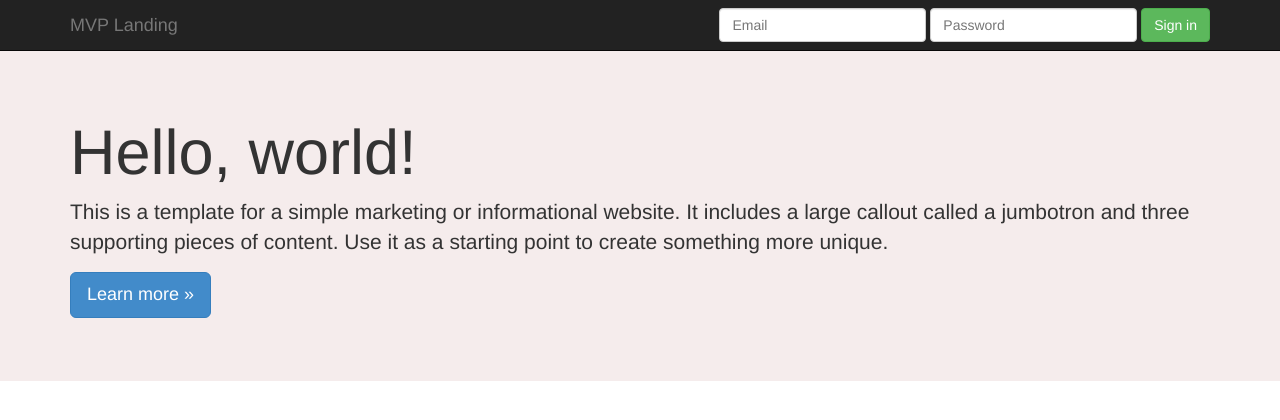
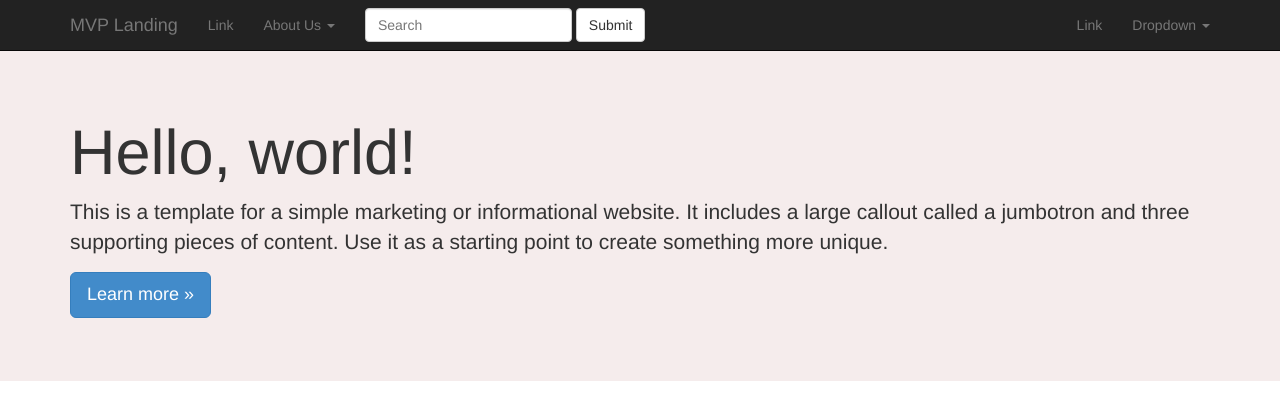
Before and after one commit to maryammehdi/skillshare_git, a Django app: template skillshare/static/templates/signup.html in a window 1280 px wide. Shown: the top 420 px of the page. Run offline with Django 3.2, Linux system fonts and the light colour scheme; the template is opened without the code that fills it: values that come from a table or form of the project are taken from there, others are empty; parts of the project's set-up code (start-up, migrations or seed data) failed here and were passed over; some libraries are stand-ins or nearby versions.

Commit message:
02Oct2014

```diff
--- a/skillshare/static/templates/base.html
+++ b/skillshare/static/templates/base.html
@@ -30,28 +30,8 @@
 
   <body>
 
-    <div class="navbar navbar-inverse navbar-fixed-top" role="navigation">
-      <div class="container">
-        <div class="navbar-header">
-          <button type="button" class="navbar-toggle collapsed" data-toggle="collapse" data-target=".navbar-collapse">
-            <span class="sr-only">Toggle navigation</span>
-            <span class="icon-bar"></span>
-            <span class="icon-bar"></span>
-            <span class="icon-bar"></span>
-          </button>
-          <a class="navbar-brand" href="#">MVP Landing</a>
-        </div>
-        <div class="navbar-collapse collapse">
-          <form class="navbar-form navbar-right" role="form">
-            <div class="form-group">
-              <input type="text" placeholder="Email" class="form-control">
-            </div>
-            <div class="form-group">
-              <input type="password" placeholder="Password" class="form-control">
-            </div>
-            <button type="submit" class="btn btn-success">Sign in</button>
-          </form>
-        </div><!--/.navbar-collapse -->
+
+       {% include 'navbar.html' %}
       </div>
     </div>
 {% block jumbotron %}
@@ -70,6 +50,7 @@
       </div>
       {% endif %}
 
+      <!-- Example row of columns -->
       <div class="row">
         {% block content %}{% endblock %}
 
--- /dev/null
+++ b/skillshare/static/templates/navbar.html
@@ -0,0 +1,50 @@
+
+ <div class="navbar navbar-inverse navbar-fixed-top" role="navigation">
+      <div class="container">
+        <div class="navbar-header">
+          <button type="button" class="navbar-toggle collapsed" data-toggle="collapse" data-target=".navbar-collapse">
+            <span class="sr-only">Toggle navigation</span>
+            <span class="icon-bar"></span>
+            <span class="icon-bar"></span>
+            <span class="icon-bar"></span>
+          </button>
+          <a class="navbar-brand" href='{% url "home" %}'>MVP Landing</a>
+        </div>
+
+ <div class="navbar-collapse collapse">
+             <ul class="nav navbar-nav">
+
+        <li><a href="#">Link</a></li>
+        <li class="dropdown">
+          <a href="#" class="dropdown-toggle" data-toggle="dropdown">About Us <span class="caret"></span></a>
+          <ul class="dropdown-menu" role="menu">
+            <li><a href='{% url "aboutus" %}'>About Us</a></li>
+            <li><a href="#">Another action</a></li>
+            <li><a href="#">Something else here</a></li>
+            <li class="divider"></li>
+            <li><a href="#">Separated link</a></li>
+            <li class="divider"></li>
+            <li><a href="#">One more separated link</a></li>
+          </ul>
+        </li>
+      </ul>
+      <form class="navbar-form navbar-left" role="search">
+        <div class="form-group">
+          <input type="text" class="form-control" placeholder="Search">
+        </div>
+        <button type="submit" class="btn btn-default">Submit</button>
+      </form>
+      <ul class="nav navbar-nav navbar-right">
+        <li><a href="#">Link</a></li>
+        <li class="dropdown">
+          <a href="#" class="dropdown-toggle" data-toggle="dropdown">Dropdown <span class="caret"></span></a>
+          <ul class="dropdown-menu" role="menu">
+            <li><a href="#">Action</a></li>
+            <li><a href="#">Another action</a></li>
+            <li><a href="#">Something else here</a></li>
+            <li class="divider"></li>
+            <li><a href="#">Separated link</a></li>
+          </ul>
+        </li>
+      </ul>
+        </div><!--/.navbar-collapse -->
--- a/skillshare/static/templates/signup.html
+++ b/skillshare/static/templates/signup.html
@@ -16,17 +16,17 @@
       <div class="col-md-4">
           <h2>Heading</h2>
           <p>Donec id elit non mi porta gravida at eget metus. Fusce dapibus, tellus ac cursus commodo, tortor mauris condimentum nibh, ut fermentum massa justo sit amet risus. Etiam porta sem malesuada magna mollis euismod. Donec sed odio dui. </p>
-          <p><a class="btn btn-default" href="#" role="button">View details &raquo;</a></p>
+          <p><a class="btn btn-default" href='{% url "aboutus" %}' role="button">View details &raquo;</a></p>
         </div>
         <div class="col-md-4">
           <h2>Heading</h2>
           <p>Donec id elit non mi porta gravida at eget metus. Fusce dapibus, tellus ac cursus commodo, tortor mauris condimentum nibh, ut fermentum massa justo sit amet risus. Etiam porta sem malesuada magna mollis euismod. Donec sed odio dui. </p>
-          <p><a class="btn btn-default" href="#" role="button">View details &raquo;</a></p>
+          <p><a class="btn btn-default" href='{% url "aboutus" %}' role="button">View details &raquo;</a></p>
        </div>
         <div class="col-md-4">
           <h2>Heading</h2>
           <p>Donec sed odio dui. Cras justo odio, dapibus ac facilisis in, egestas eget quam. Vestibulum id ligula porta felis euismod semper. Fusce dapibus, tellus ac cursus commodo, tortor mauris condimentum nibh, ut fermentum massa justo sit amet risus.</p>
-          <p><a class="btn btn-default" href="#" role="button">View details &raquo;</a></p>
+          <p><a class="btn btn-default"  href='{% url "aboutus" %}' role="button">View details &raquo;</a></p>
         </div>
          <div class="col-md-4">
             <h1>
```
Also changed, not shown: 1 other file.
